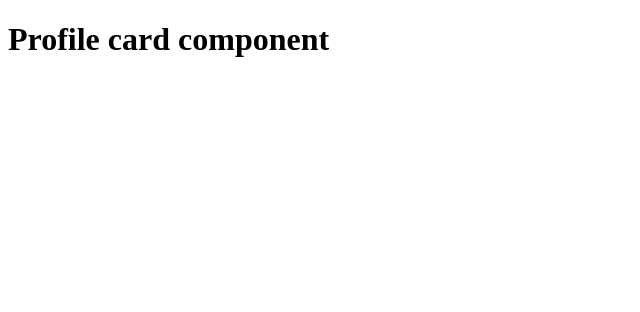
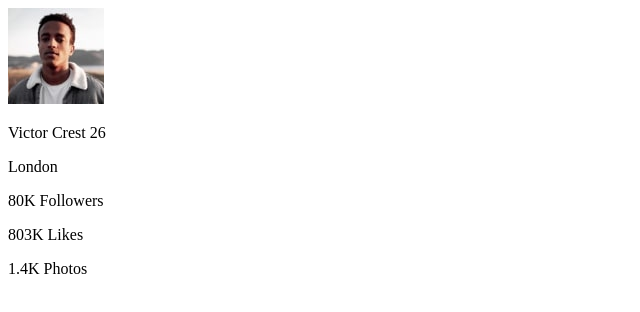
Before and after one commit to Road-to-Frontend-Mentor-master/profile-card-component-vanilla, a plain HTML site: page index.html in a window 1280 px wide. Shown: the whole page, without its empty margins (0-640 px from the left). Drawn offline with Linux system fonts and the light colour scheme.

Commit message:
Se añade el marcado HTML

```diff
--- a/index.html
+++ b/index.html
@@ -8,6 +8,19 @@
   <title>Frontend Mentor | Profile card component</title>
 </head>
 <body>
-  <h1>Profile card component</h1>
+  <article class="profile-card">
+    <header class="header">
+      <img src="./assets/images/image-victor.jpg" alt="Victor's profile picture" class="profile-picture">
+    </header>
+    <section class="content">
+      <p class="username">Victor Crest <span class="age">26</span></p>
+      <p class="ubication">London</p>
+    </section>
+    <footer class="footer">
+      <p class="stats">80K <span>Followers</span></p>
+      <p class="stats">803K <span>Likes</span></p>
+      <p class="stats">1.4K <span>Photos</span></p>
+    </footer>
+  </article>
 </body>
 </html>
```
